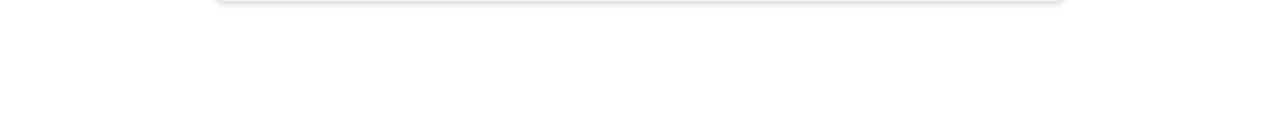
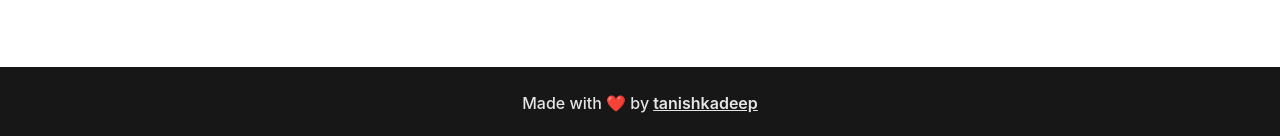
Before and after one commit to tanishkadeep/chat-app, a React (Vite) app in the folder client/: page / in a window 1280 px wide. Both pictures are taken after a click on the button "Create a room". Shown: the part 733-869 px from the top of the page. Before the commit the page ends 800 px from the top, so only its background shows below. Built offline with nearby package versions, Linux system fonts and the light colour scheme; no server answers.

Commit message:
added footer

```diff
--- /dev/null
+++ b/client/src/components/Footer.tsx
@@ -0,0 +1,15 @@
+const Footer = () => {
+  return (
+    <div className="text-center py-6 font-medium px-6 bg-neutral-900 text-neutral-200 text-sm sm:text-base">
+      Made with ❤️ by
+      <a
+        href="https://tanishka-deep.vercel.app/"
+        className="ml-1 font-semibold underline"
+      >
+        tanishkadeep
+      </a>
+    </div>
+  );
+};
+
+export default Footer;
--- a/client/src/index.css
+++ b/client/src/index.css
@@ -1,4 +1,4 @@
-@import url('https://fonts.googleapis.com/css2?family=Bricolage+Grotesque:opsz,wght@12..96,200..800&display=swap');
+@import url("https://fonts.googleapis.com/css2?family=Bricolage+Grotesque:opsz,wght@12..96,200..800&display=swap");
 
 @tailwind base;
 @tailwind components;
@@ -11,11 +11,11 @@
 }
 
 .font-bricolage-grotesque {
-  font-family: 'Bricolage Grotesque', serif;
+  font-family: "Bricolage Grotesque", serif;
 }
 
-.font-courier{
-  font-family: 'Courier New', monospace;
+.font-courier {
+  font-family: "Courier New", monospace;
 }
 
 @layer utilities {
@@ -29,3 +29,13 @@
     scrollbar-width: none; /* Firefox */
   }
 }
+
+:root:-webkit-scrollbar {
+  /* Chrome, Safari and Opera */
+  display: none;
+}
+
+:root {
+  -ms-overflow-style: none; /* IE and Edge */
+  scrollbar-width: none; /* Firefox */
+}
--- a/client/src/pages/Chat.tsx
+++ b/client/src/pages/Chat.tsx
@@ -7,6 +7,7 @@ import { IoMdCheckmark } from "react-icons/io";
 import { BACKEND_URL } from "../../lib/config";
 import { generateRoomId } from "../../lib/utils";
 import { BsFillSendFill } from "react-icons/bs";
+import Footer from "../components/Footer";
 
 const Chat = () => {
   const navigate = useNavigate();
@@ -91,9 +92,10 @@ const Chat = () => {
   };
 
   return (
+    <div>
       <div className="h-screen flex flex-col">
         <Header />
-      <main className="flex flex-1 justify-center items-center flex-col dark:bg-neutral-900 dark:text-neutral-100 text-neutral-800 max-h-[calc(100vh-4rem)]">
+        <main className="flex flex-1 justify-center items-center flex-col dark:bg-neutral-900 dark:text-neutral-100 text-neutral-800 max-h-[calc(100vh-4rem)] pt-20 pb-28">
           <div className="flex justify-between items-center w-3/4 md:w-2/3 px-4 mb-4 font-bold sm:text-lg sm:flex-row flex-col gap-4">
             <button
               onClick={() => {
@@ -159,6 +161,8 @@ const Chat = () => {
           </section>
         </main>
       </div>
+      <Footer />
+    </div>
   );
 };
 
--- a/client/src/pages/Homepage.tsx
+++ b/client/src/pages/Homepage.tsx
@@ -2,6 +2,7 @@ import { useNavigate } from "react-router-dom";
 import { WordRotate } from "../components/WordFlip";
 import Header from "../components/Header";
 import Underline from "../components/Underline";
+import Footer from "../components/Footer";
 
 const Homepage = () => {
   const navigate = useNavigate();
@@ -9,7 +10,7 @@ const Homepage = () => {
   return (
     <div className="h-screen flex flex-col dark:text-neutral-100 text-neutral-800">
       <Header />
-      <main className="flex flex-1 justify-center items-center flex-col bg-gradient-to-t from-violet-200 dark:from-neutral-950 dark:to-neutral-900">
+      <main className="flex flex-1 justify-center items-center flex-col bg-gradient-to-t from-violet-200 dark:from-neutral-950 dark:to-neutral-900 py-28">
         <title className="font-extrabold text-4xl sm:text-5xl lg:text-6xl xl:text-7xl font-bricolage-grotesque flex flex-col sm:flex-row sm:gap-4 justify-center items-center text-indigo-900 dark:text-indigo-400">
           <h1>Experience</h1>
           <WordRotate
@@ -50,6 +51,7 @@ const Homepage = () => {
           </button>
         </section>
       </main>
+      <Footer />
     </div>
   );
 };
```
Lines whose indentation alone changed are shown as unchanged.
